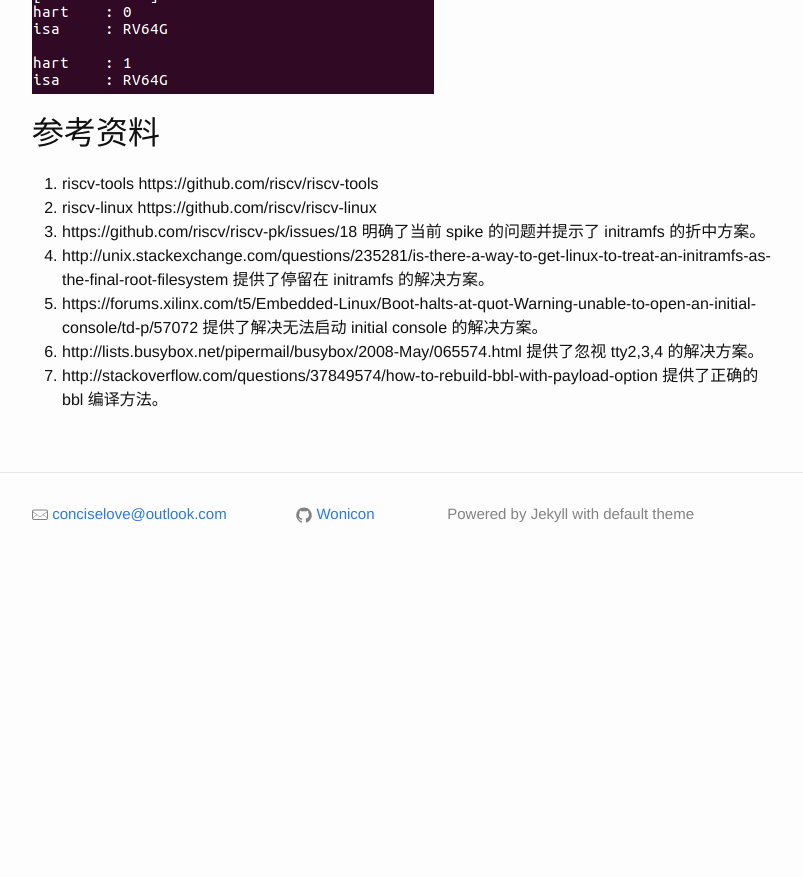
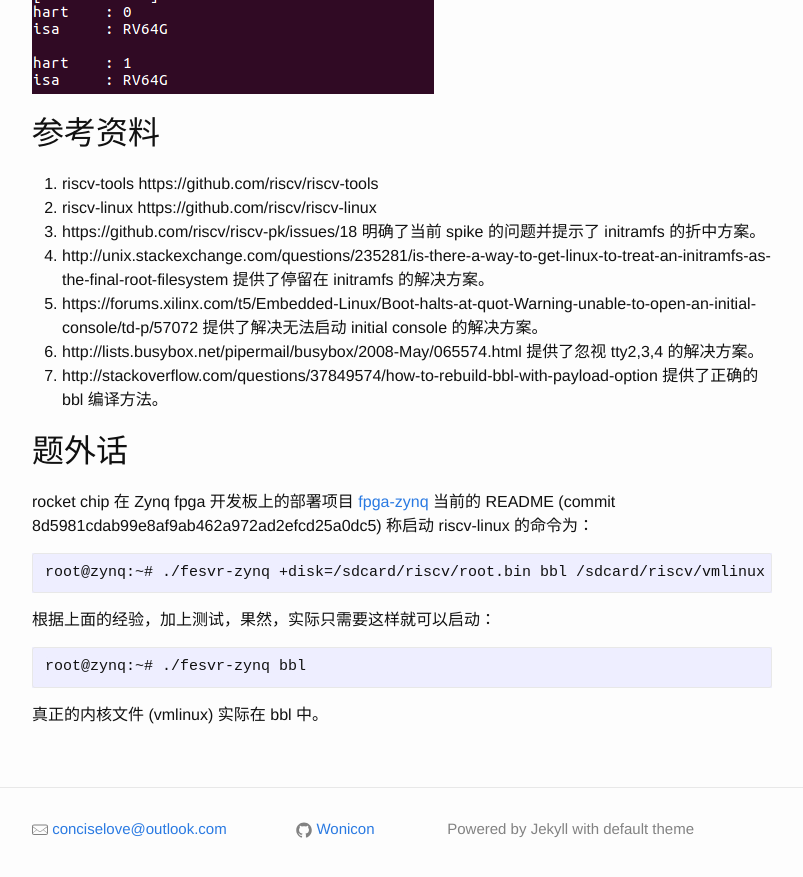
Before and after one commit to Wonicon/Wonicon.github.io, a Jekyll site: the page built from _posts/2017-02-01-spike-riscv-linux.md, in a window 1280 px wide and 900 px high, scrolled down 7554 px. Shown: the top 877 px of the window, without its empty margins (238-1041 px from the left). Built offline with Jekyll 4.4.1, drawn with Linux system fonts in a browser that asks for light colours; comment, search, counter and statistics services are not loaded; before the commit the page ends 8139 px from its top, so only the background shows below that.

Commit message:
Add bonus topic

````diff
--- a/_posts/2017-02-01-spike-riscv-linux.md
+++ b/_posts/2017-02-01-spike-riscv-linux.md
@@ -227,3 +227,20 @@ cd build.with.payload
 提供了忽视 tty2,3,4 的解决方案。
 7. http://stackoverflow.com/questions/37849574/how-to-rebuild-bbl-with-payload-option
 提供了正确的 bbl 编译方法。
+
+## 题外话
+
+rocket chip 在 Zynq fpga 开发板上的部署项目 [fpga-zynq](https://github.com/ucb-bar/fpga-zynq) 当前的 README (commit 8d5981cdab99e8af9ab462a972ad2efcd25a0dc5)
+称启动 riscv-linux 的命令为：
+
+```
+root@zynq:~# ./fesvr-zynq +disk=/sdcard/riscv/root.bin bbl /sdcard/riscv/vmlinux
+```
+
+根据上面的经验，加上测试，果然，实际只需要这样就可以启动：
+
+```
+root@zynq:~# ./fesvr-zynq bbl
+```
+
+真正的内核文件 (vmlinux) 实际在 bbl 中。
````
